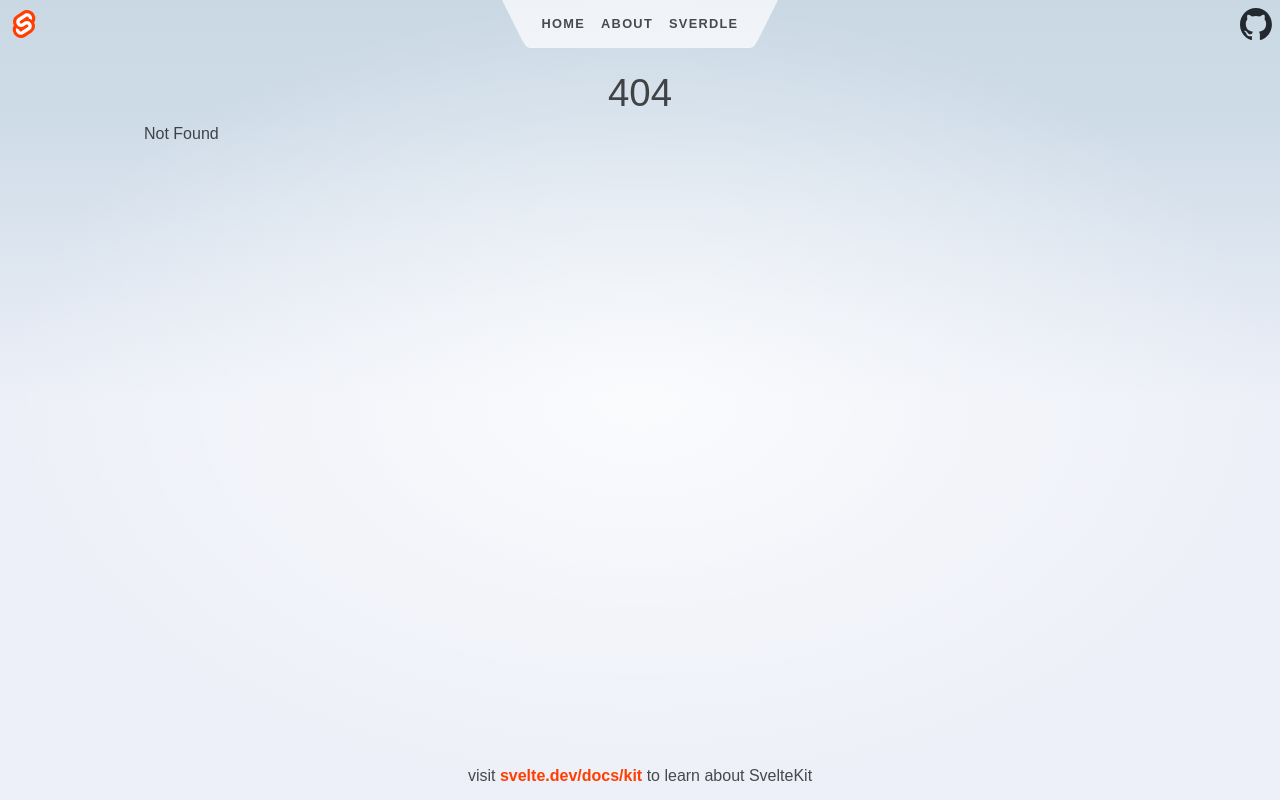
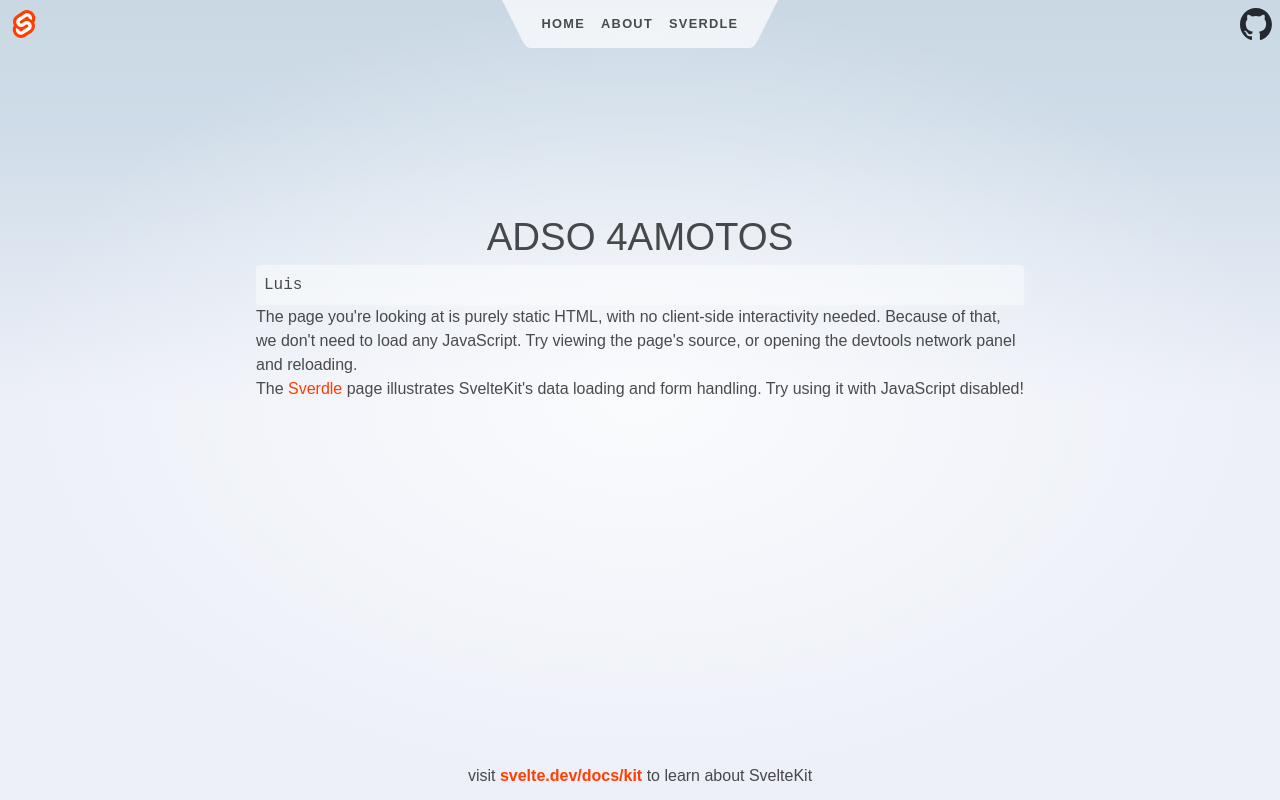
Before and after one commit to marrullas/coco, a SvelteKit app in the folder 4amotos-system/: page /adso in a window 1280 px wide. Before the commit this address had no page. Built offline with nearby package versions, Linux system fonts and the light colour scheme.

Commit message:
creacion ruta adso

```diff
--- /dev/null
+++ b/4amotos-system/src/routes/adso/+page.svelte
@@ -0,0 +1,25 @@
+<svelte:head>
+	<title>About</title>
+	<meta name="description" content="About this app" />
+</svelte:head>
+
+<div class="text-column">
+	<h1>ADSO 4AMOTOS</h1>
+
+	<p>
+
+	</p>
+
+	<pre>Luis</pre>
+
+	<p>
+		The page you're looking at is purely static HTML, with no client-side interactivity needed.
+		Because of that, we don't need to load any JavaScript. Try viewing the page's source, or opening
+		the devtools network panel and reloading.
+	</p>
+
+	<p>
+		The <a href="/sverdle">Sverdle</a> page illustrates SvelteKit's data loading and form handling. Try
+		using it with JavaScript disabled!
+	</p>
+</div>
--- /dev/null
+++ b/4amotos-system/src/routes/adso/+page.ts
@@ -0,0 +1,9 @@
+import { dev } from '$app/environment';
+
+// we don't need any JS on this page, though we'll load
+// it in dev so that we get hot module replacement
+export const csr = dev;
+
+// since there's no dynamic data here, we can prerender
+// it so that it gets served as a static asset in production
+export const prerender = true;
```
